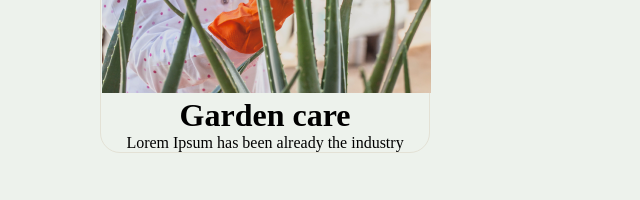
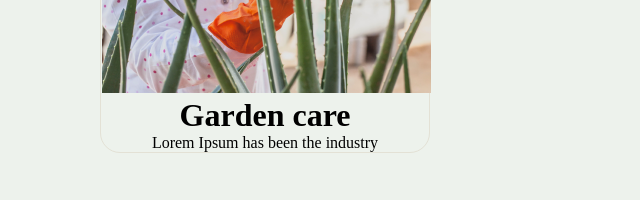
Before and after one commit to Baxtiyor0101/Plants, a plain HTML site: page index.html in a window 1280 px wide. Shown: the part 1660-1860 px from the top of the page, 0-640 px from the left. Drawn offline with Linux system fonts and the light colour scheme.

Commit message:
this is alrady has deleted

```diff
--- a/index.html
+++ b/index.html
@@ -76,7 +76,7 @@
         <div class="item">
           <img src="./first.png" alt="" />
           <h1>Garden care</h1>
-          <p>Lorem Ipsum has been already the industry</p>
+          <p>Lorem Ipsum has been  the industry</p>
         </div>
         <div class="item">
           <img src="./first.png" alt="" />
```
